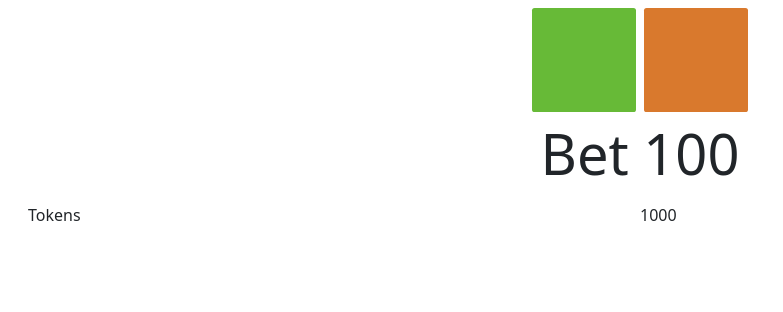
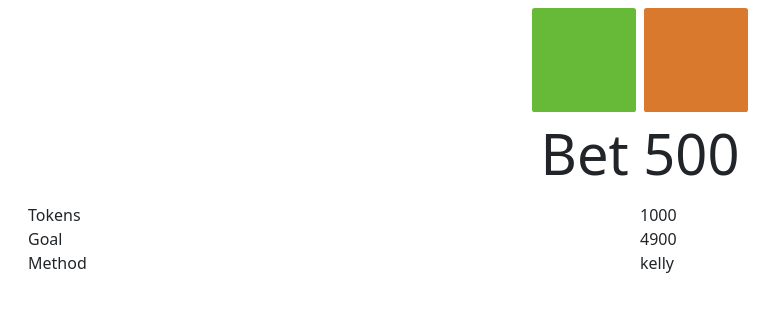
Before and after one commit to felixnaredi/stardew-valley-fair, a Vue app: page / in a window 1280 px wide. Shown: the top 312 px of the page, without its empty margins (0-783 px from the left). Built offline with nearby package versions, Linux system fonts and the light colour scheme.

Commit message:
Working backend connected with frontend

```diff
--- a/src/App.vue
+++ b/src/App.vue
@@ -5,21 +5,29 @@
   </div>
   <div class="row m-3">
     <tokens-label />
+    <goal-label />
+    <method-label />
   </div>
 </template>
 
 <script>
 import BetLabel from "./components/BetLabel.vue";
+import GoalLabel from "./components/GoalLabel.vue";
+import MethodLabel from "./components/MethodLabel.vue";
 import TokensLabel from "./components/TokensLabel.vue";
 import WheelResultPicker from "./components/WheelResultPicker.vue";
 
 export default {
   name: "App",
-  components: { WheelResultPicker, BetLabel, TokensLabel },
+  components: {
+    BetLabel,
+    GoalLabel,
+    MethodLabel,
+    TokensLabel,
+    WheelResultPicker,
+  },
 };
 </script>
 
 <style>
-#app {
-}
 </style>
--- a/src/components/BetLabel.vue
+++ b/src/components/BetLabel.vue
@@ -1,14 +1,9 @@
 <template>
-  <span class="display-4">Bet {{ bet }}</span>
+  <span class="display-4">Bet {{ $store.getters.bet }}</span>
 </template>
 
 <script>
 export default {
   name: "BetLabel",
-  data() {
-    return {
-      bet: 100,
-    };
-  },
 };
 </script>
--- /dev/null
+++ b/src/components/GoalLabel.vue
@@ -0,0 +1,12 @@
+<template>
+  <main class="row">
+    <span class="col">Goal</span>
+    <span class="col">{{ $store.state.goal }}</span>
+  </main>
+</template>
+
+<script>
+export default {
+  name: "GoalLabel",
+};
+</script>
--- /dev/null
+++ b/src/components/MethodLabel.vue
@@ -0,0 +1,12 @@
+<template>
+  <main class="row">
+    <span class="col">Method</span>
+    <span class="col">{{ $store.state.method }}</span>
+  </main>
+</template>
+
+<script>
+export default {
+  name: "MethodLabel",
+};
+</script>
--- a/src/components/TokensLabel.vue
+++ b/src/components/TokensLabel.vue
@@ -1,17 +1,12 @@
 <template>
   <main class="row">
     <span class="col">Tokens</span>
-    <span class="col">{{ tokens }}</span>
+    <span class="col">{{ $store.state.tokens }}</span>
   </main>
 </template>
 
 <script>
 export default {
   name: "TokensLabel",
-  data() {
-    return {
-      tokens: 1000,
-    };
-  },
 };
 </script>
--- a/src/components/WheelResultPicker.vue
+++ b/src/components/WheelResultPicker.vue
@@ -1,7 +1,7 @@
 <template>
   <main class="row m-1 justify-content-center">
-    <div id="green-result-button" class="col-2 m-1"></div>
-    <div id="orange-result-button" class="col-2 m-1"></div>
+    <div id="green-result-button" class="col-2 m-1" @mousedown="$store.dispatch('winBet')"></div>
+    <div id="orange-result-button" class="col-2 m-1" @mousedown="$store.dispatch('loseBet')"></div>
   </main>
 </template>
 
--- a/src/main.js
+++ b/src/main.js
@@ -1,4 +1,34 @@
 import { createApp } from 'vue'
+import Vuex from 'vuex'
 import App from './App.vue'
 
-createApp(App).mount('#app')
+const store = new Vuex.Store({
+    state: {
+        tokens: 1000,
+        goal: 4900,
+        method: "kelly"
+    },
+    getters: {
+        bet: (state) => {
+            const maxBet = state.goal - state.tokens;
+
+            if (state.method == "kelly") {
+                if (state.tokens == 1) {
+                    return 1;
+                } else {
+                    return Math.min(maxBet, Math.floor(state.tokens / 2));
+                }
+            }
+        }
+    },
+    actions: {
+        winBet: ({ getters, state }) => {
+            state.tokens += getters.bet;
+        },
+        loseBet: ({ getters, state }) => {
+            state.tokens -= getters.bet;
+        }
+    }
+})
+
+createApp(App).use(store).mount('#app')
```
